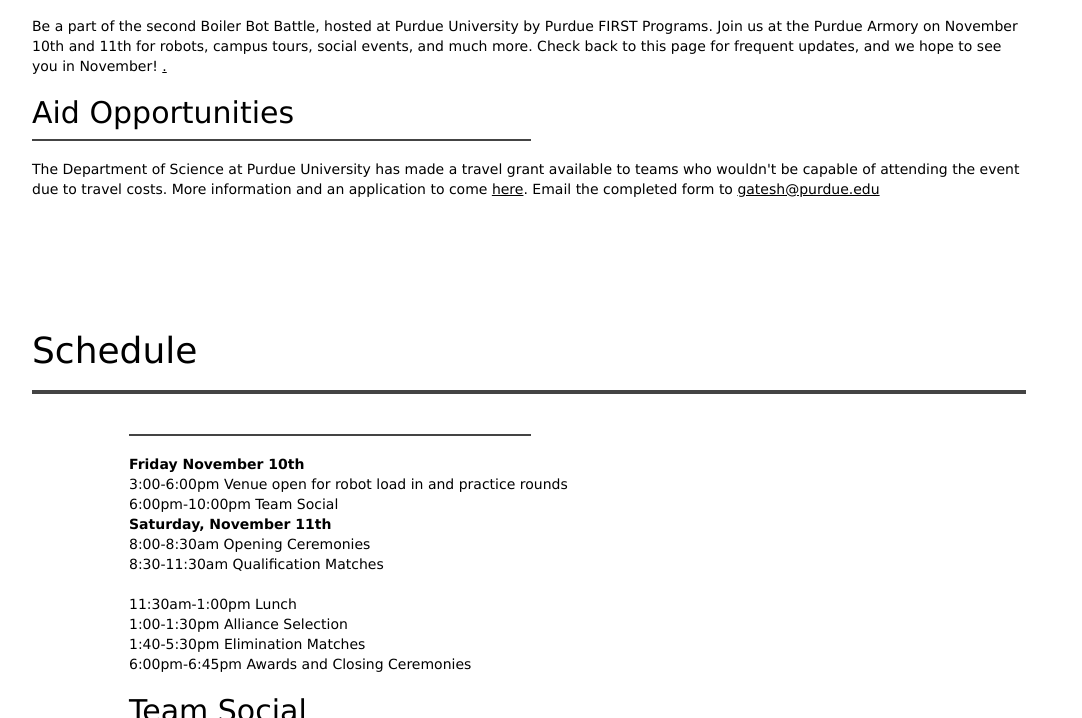
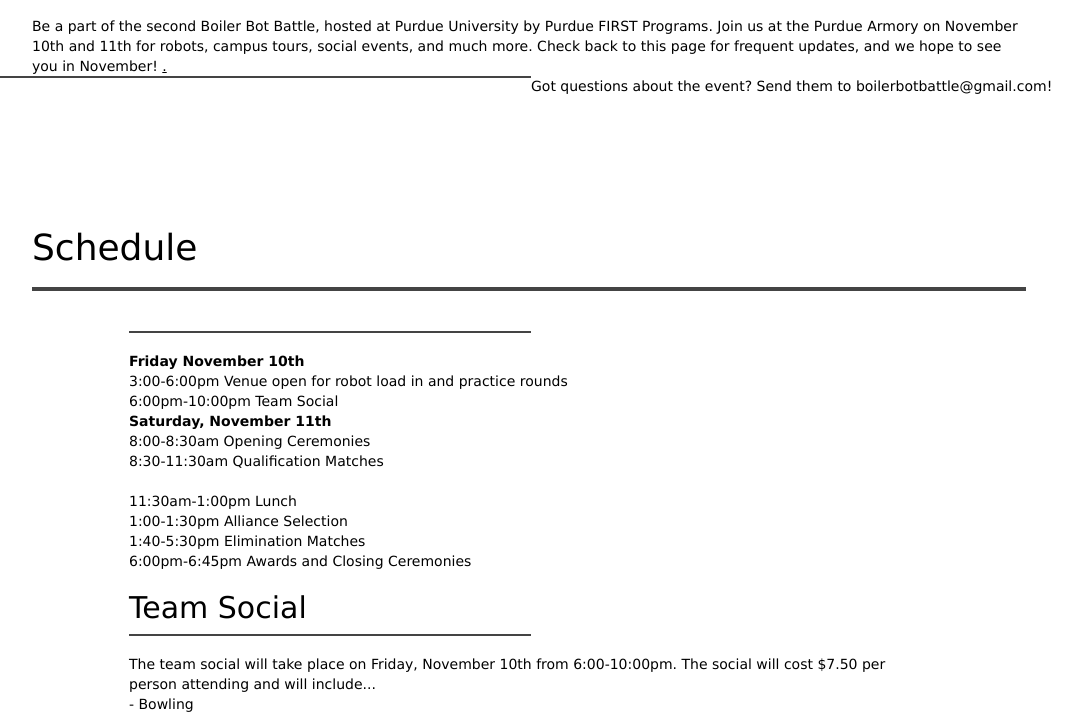
Before and after one commit to purduefirst/purduefirst.github.io, a Jekyll site: the page built from boilerbotbattle.html, in a window 1280 px wide and 900 px high, scrolled down 1272 px, cut to the strip 182-900 px from the top of the window. Shown: the whole strip, without its empty margins (111-1193 px from the left). Built offline with Jekyll 4.4.1, drawn with Linux system fonts in a browser that asks for light colours.

Commit message:
B3 event updates

```diff
--- a/boilerbotbattle.html
+++ b/boilerbotbattle.html
@@ -5,7 +5,7 @@
 event-date: "November 10th-11th"
 event-year: "2017"
 location: " 812 3rd street, West Lafayette, IN 47906"
-link: https://docs.google.com/forms/d/e/1FAIpQLSdzsGa0Q6C-R2ZvMiyeLN2ehOOzG0ByOB5wrfkTXPuVGVSyMA/viewform
+link: https://www.eventreg.purdue.edu/conf/courselisting.aspx?1=%20&master_ID=5252%20&course_area=1096%20&course_number=301%20&course_subtitle=00
 location-ntrl: "The Purdue Armory"
 contact: "boilerbotbattle@gmail.com"
 dark: true
@@ -18,11 +18,9 @@
         <br />
         <br />
         Be a part of the second Boiler Bot Battle, hosted at Purdue University by Purdue FIRST Programs. Join us at the Purdue Armory on November 10th and 11th for robots, campus tours, social events, and much more. Check back to this page for frequent updates, and we hope to see you in November! <a href="http://eepurl.com/b7lG-H">.</a>
-        <h2>Aid Opportunities</h2>
-        <hr class="medium-hr thin" />
-        <br />
-        The Department of Science at Purdue University has made a travel grant available to teams who wouldn't be capable of attending the event due to travel costs. More information and an application to come <a href="https://docs.google.com/document/d/11Xo3jWw81OSLfXU-j9F4Ob68ohIC5LCUiSGaWpY9lhc/">here</a>. Email the completed form to <a href="mailto:gatesh@purdue.edu">gatesh@purdue.edu</a>
     </div>
+    	<hr class="medium-hr thin" />
+	Got questions about the event? Send them to <a href="mailto:boilerbotbattle@gmail.com">boilerbotbattle@gmail.com</a>!
 </section>
 
 <section id="schedule" class="primary-section">
```
